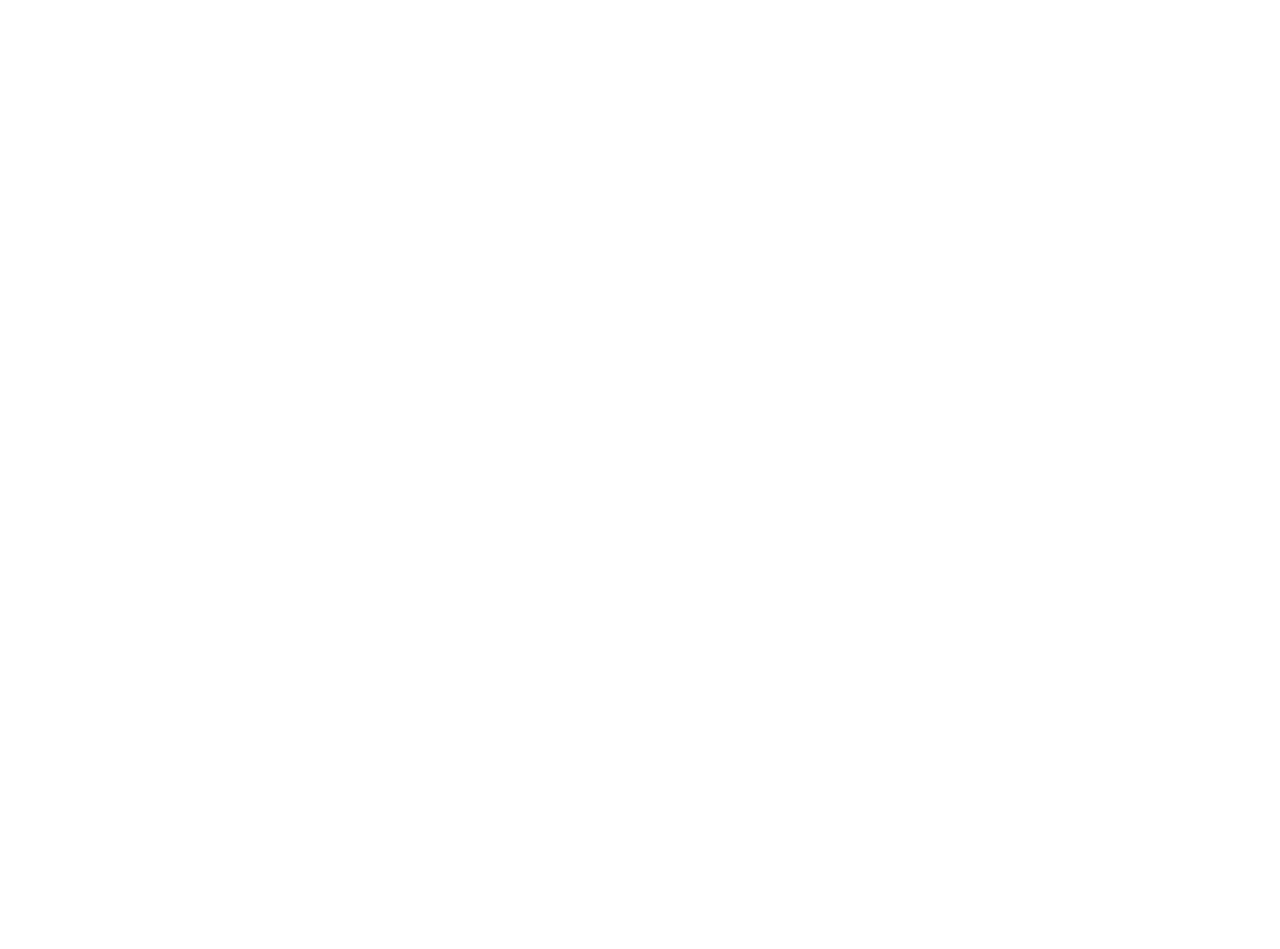
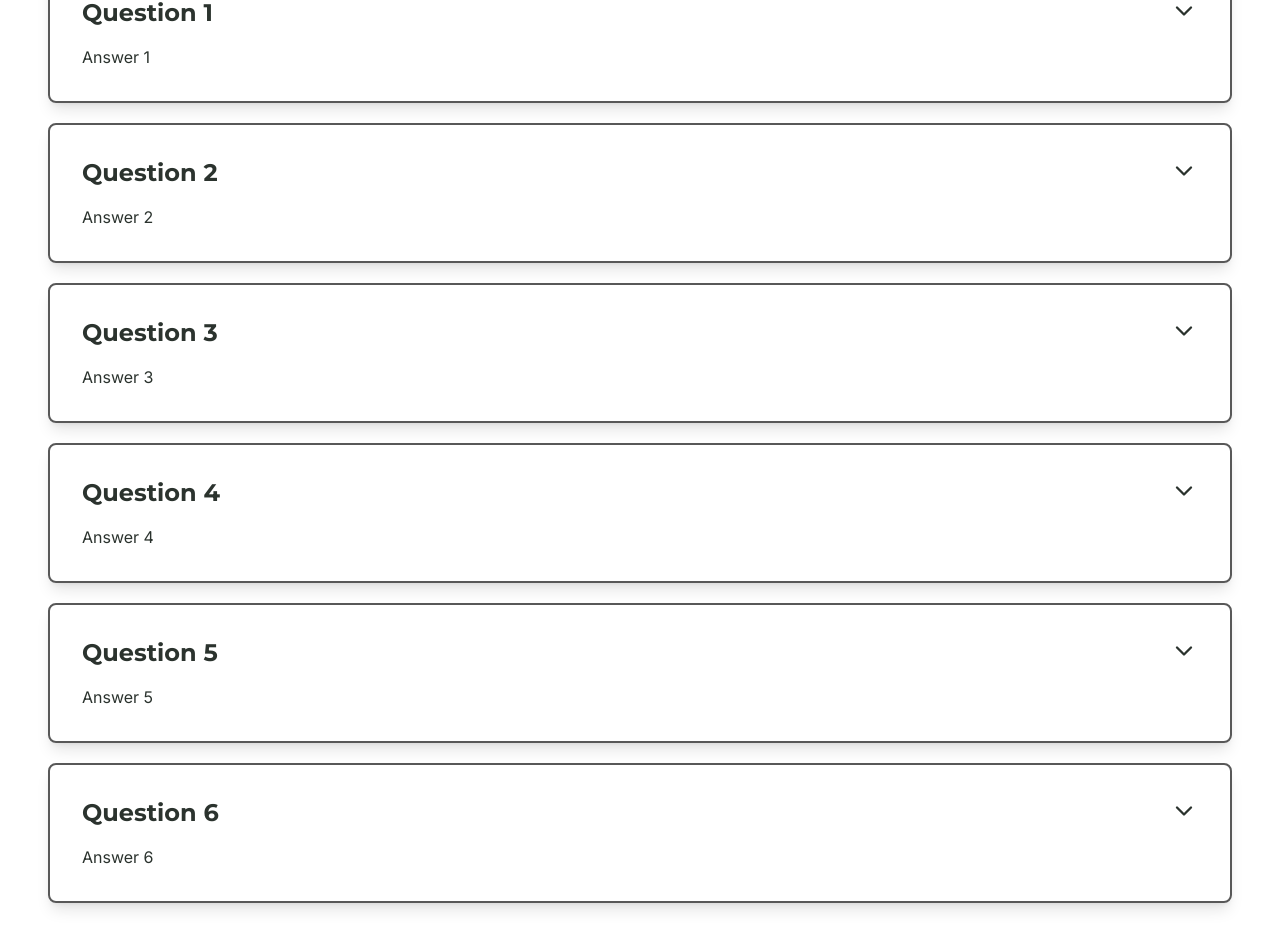
Before and after one commit to rainerregan/adquest-website-nextjs, a Next.js app: page / in a window 1280 px wide. Shown: the part 5299-6248 px from the top of the page. Before the commit the page ends 4942 px from the top, so only its background shows below. Built offline with nearby package versions, Linux system fonts and the light colour scheme.

Commit message:
feat: Create FAQ Section

```diff
--- a/src/app/page.tsx
+++ b/src/app/page.tsx
@@ -1,4 +1,5 @@
 import Cta1Section from "@/components/sections/cta-1/cta-1-section";
+import FaqSection from "@/components/sections/faq-section/faq-section";
 import GamesAvailableSection from "@/components/sections/games-available/games-available-section";
 import HeroSection from "@/components/sections/hero/hero-section";
 import ReviewSection from "@/components/sections/reviews/review-section";
@@ -12,6 +13,7 @@
       <StepSection />
       <ReviewSection />
       <GamesAvailableSection />
+      <FaqSection />
     </div>
   )
 }
--- /dev/null
+++ b/src/components/sections/faq-section/faq-card.tsx
@@ -0,0 +1,28 @@
+import React from 'react';
+import { FAQ } from './faq-section';
+import { TbChevronDown } from 'react-icons/tb';
+
+interface FAQCardProps {
+  faq: FAQ
+}
+
+const FAQCard: React.FC<FAQCardProps> = ({
+  faq
+}) => {
+  return (
+    <div className='w-full border-2 p-[32px] rounded-lg border-main-gray shadow-lg'>
+      {/* Title */}
+      <div className='flex justify-between items-start mb-4'>
+        <h3 className='font-bold text-2xl'>{faq.question}</h3>
+
+        <button>
+          <TbChevronDown size={28} />
+        </button>
+      </div>
+
+      <p>{faq.answer}</p>
+    </div>
+  );
+};
+
+export default FAQCard;
--- /dev/null
+++ b/src/components/sections/faq-section/faq-section.tsx
@@ -0,0 +1,52 @@
+import React from 'react'
+import FAQCard from './faq-card'
+
+export interface FAQ {
+  question: string
+  answer: string
+}
+
+const FaqSection = () => {
+  const faqs: FAQ[] = [
+    {
+      question: 'Question 1',
+      answer: 'Answer 1'
+    },
+    {
+      question: 'Question 2',
+      answer: 'Answer 2'
+    },
+    {
+      question: 'Question 3',
+      answer: 'Answer 3'
+    },
+    {
+      question: 'Question 4',
+      answer: 'Answer 4'
+    },
+    {
+      question: 'Question 5',
+      answer: 'Answer 5'
+    },
+    {
+      question: 'Question 6',
+      answer: 'Answer 6'
+    },
+  ]
+
+  return (
+    <div className='bg-white'>
+      <div className='max-w-7xl mx-auto pt-[100px] pb-[150px] flex flex-col items-center px-[24px] lg:px-[48px]'>
+        <h2 className='h2 max-w-[800px] text-balance !text-center !mb-[100px]'><span>Frequently</span> Asked Questions</h2>
+
+        <div className='flex flex-col gap-[20px] w-full'>
+          {faqs.map((faq, index) => (
+            <FAQCard key={index} faq={faq} />
+          ))}
+        </div>
+      </div>
+    </div>
+  )
+}
+
+export default FaqSection
```
